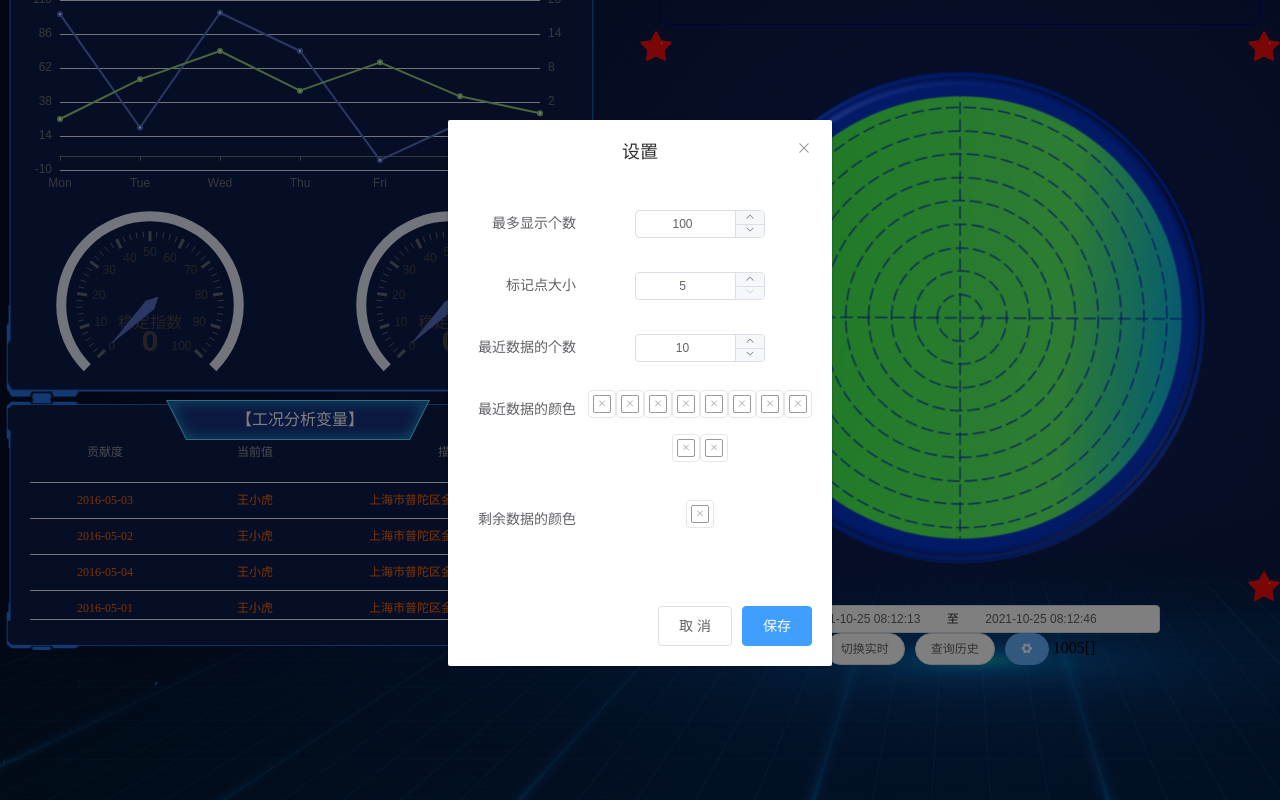
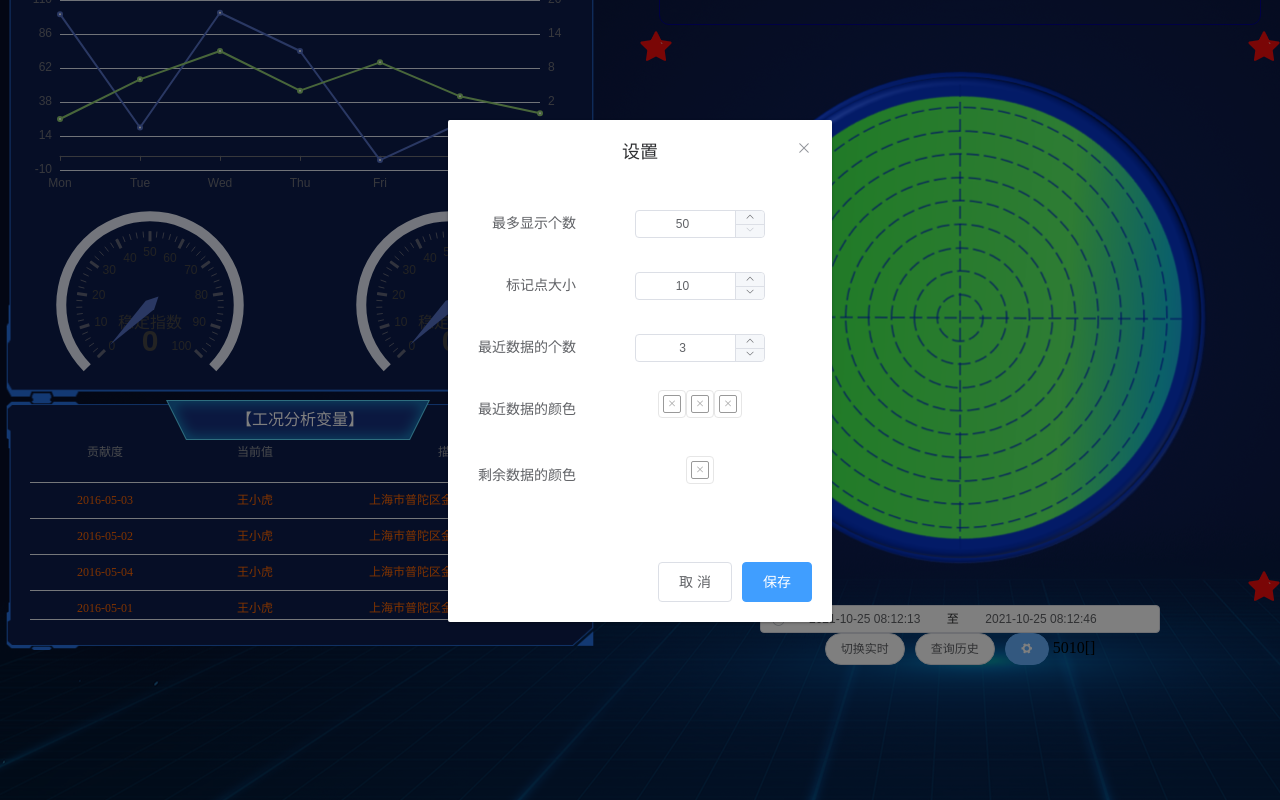
Before and after one commit to gengjie88/app, a Vue app: page / in a window 1280 px wide. Both pictures are taken after a click on the button 1026 px from the left and 866 px from the top of the page. Shown: the part 217-1017 px from the top of the page. Built offline with nearby package versions, Linux system fonts and the light colour scheme.

Commit message:
修改了散点颜色问题

```diff
--- a/src/App.vue
+++ b/src/App.vue
@@ -173,11 +173,23 @@
                 :min="1"
               ></el-input-number>
             </el-form-item>
-            <el-form-item label="最近数据的颜色">
-              <el-color-picker v-model="color[num-item+1]" size="mini" v-for="item of (num)" :key="item"></el-color-picker>
-            </el-form-item>
+            <el-tooltip
+              class="item"
+              effect="dark"
+              content="从最远点开始设置3-2-1"
+              placement="top-start"
+            >
+              <el-form-item label="最近数据的颜色">
+                <el-color-picker
+                  v-model="color[num - item + 1]"
+                  size="mini"
+                  v-for="item of num"
+                  :key="item"
+                ></el-color-picker>
+              </el-form-item>
+            </el-tooltip>
             <el-form-item label="剩余数据的颜色">
-              <el-color-picker v-model="color[0]" size="mini" ></el-color-picker>
+              <el-color-picker v-model="color[0]" size="mini"></el-color-picker>
             </el-form-item>
           </el-form>
 
@@ -305,10 +317,10 @@ export default {
       action: 1, //存放历史还是实时的数据的标记，0历史1实时
       id: 0, //存放定时器的id
       dialogVisible: false, //dialog的开闭状态
-      numMax: 100, //散点图展示点的个数
-      size: 5, //散点图转世点的大小
-      color:[], //散点图展示点的颜色
-      num: 10, //最近数据点个数
+      numMax: 50, //散点图展示点的个数
+      size: 10, //散点图转世点的大小
+      color: [], //散点图展示点的颜色
+      num: 3, //最近数据点个数
     };
   },
   methods: {
@@ -513,7 +525,7 @@ export default {
         myChart = echarts.init(document.getElementById("myChart"));
       }
       var that = this;
-      // that.color = that.color.reverse()
+
       var option = {
         xAxis: {
           min: 0,
@@ -534,10 +546,11 @@ export default {
               normal: {
                 color: function(params) {
                   let colorList = that.color;
-                  if (colorList.length <= params.dataIndex) {
+                  console.log(params.dataIndex, "index");
+                  if (colorList.length <= params.dataIndex + 1) {
                     return colorList[length];
                   }
-                  return colorList[params.dataIndex];
+                  return colorList[params.dataIndex + 1];
                 },
               },
             },
```
